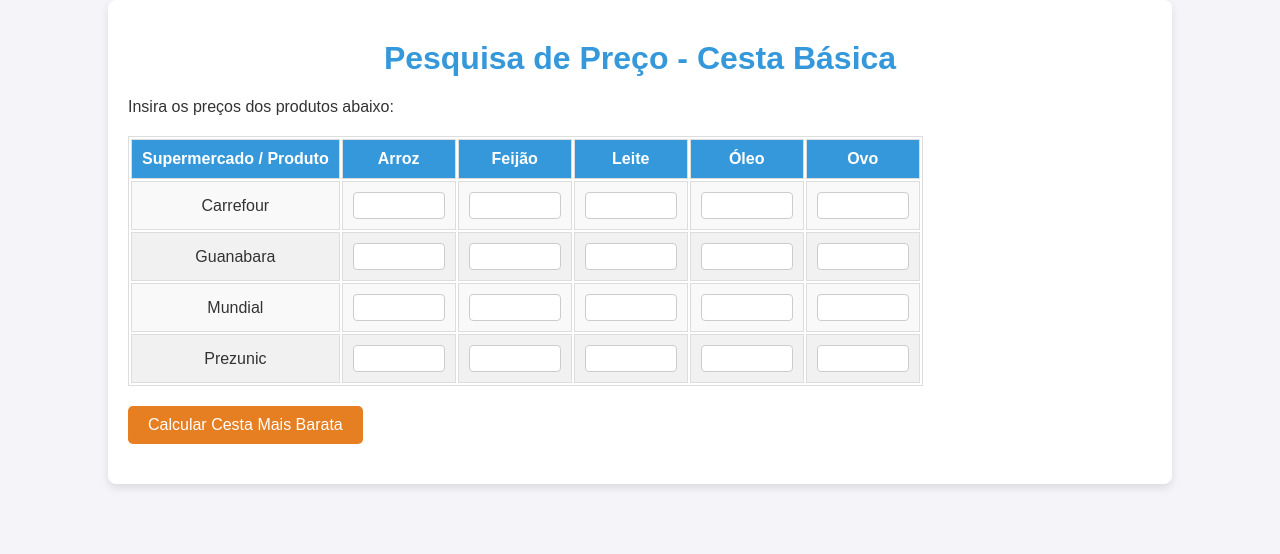
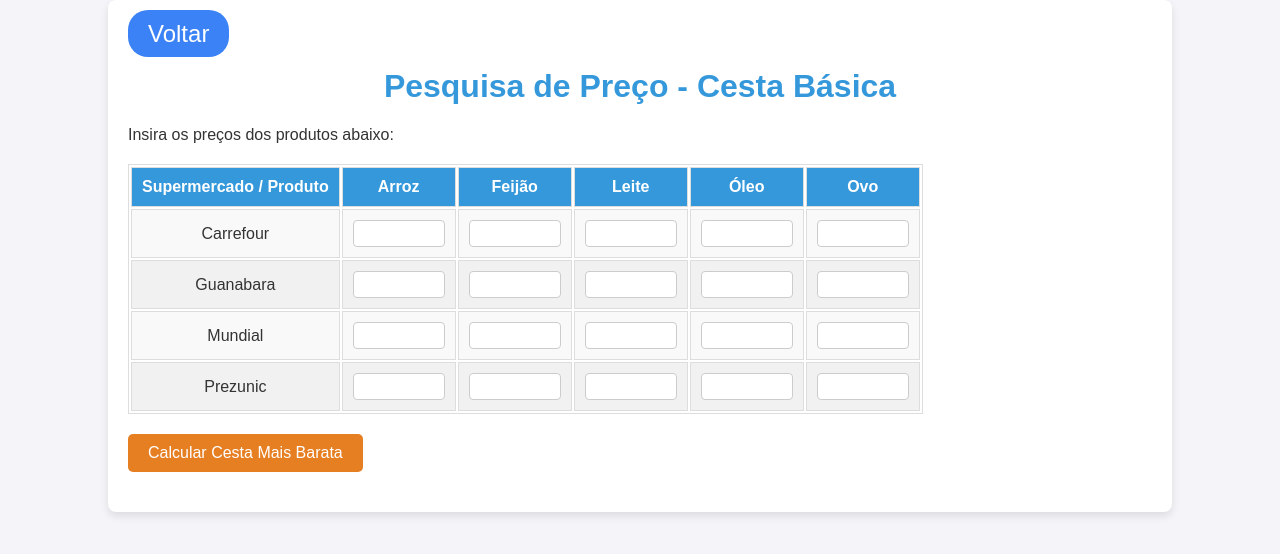
Before and after one commit to Brennoth/Trabalho-Algoritimo, a plain HTML site: page html-css/trabalho.html in a window 1280 px wide. Drawn offline with Linux system fonts and the light colour scheme.

Commit message:
alteração

```diff
--- a/JavaScript/script.js
+++ b/JavaScript/script.js
@@ -1,26 +1,40 @@
 function calcularCesta() {
+  // Lista de supermercados a serem comparados
   const supermercados = ["Carrefour", "Guanabara", "Mundial", "Prezunic"];
+
+  // Lista dos produtos da cesta
   const produtos = ["Arroz", "Feijão", "Leite", "Óleo", "Ovo"];
+
+  // Matriz que vai armazenar os preços dos produtos em cada supermercado
   const precos = [];
 
+  // Laço para percorrer cada supermercado
+  for (let i = 0; i < supermercados.length; i++) {
+    precos[i] = []; // Cria uma linha na matriz de preços para o supermercado atual
 
-  for (let i = 0; i < supermercados.length; i++) {
-    precos[i] = [];
+    // Laço para percorrer os produtos
     for (let j = 0; j < produtos.length; j++) {
+      // Monta o ID do campo de input no HTML, baseado na posição i (mercado) e j (produto)
       const idCampo = `preco-${i}-${j}`;
+
+      // Pega o valor digitado no input e converte para número
       const valor = parseFloat(document.getElementById(idCampo).value);
 
+      // Validação: se o valor não for um número ou for negativo, mostra erro e para a função
       if (isNaN(valor) || valor < 0) {
         alert(`Digite um preço válido para ${supermercados[i]} - ${produtos[j]}`);
         return;
       }
 
+      // Armazena o preço na matriz
       precos[i][j] = valor;
     }
   }
 
+  // Calcula o total de cada supermercado somando os preços da linha correspondente na matriz
   const totais = precos.map(linha => linha.reduce((soma, preco) => soma + preco, 0));
 
+  // Encontra o índice do supermercado com o menor total
   let menorTotal = totais[0];
   let indiceMaisBarato = 0;
   for (let i = 1; i < totais.length; i++) {
@@ -30,6 +44,7 @@
     }
   }
 
+  // Exibe o resultado na tela: total por supermercado e o mais barato
   const resultadoDiv = document.getElementById("resultado");
   resultadoDiv.innerHTML = `
     <p>Totais por supermercado:</p>
--- a/html-css/trabalho.css
+++ b/html-css/trabalho.css
@@ -12,6 +12,15 @@
     text-align: center;
     color: #3498db;
     margin-top: 20px;
+}
+.voltar{
+    padding: 10px 20px;
+    background-color: #3B82F6;
+    border-radius: 20px;
+    text-decoration: none;
+    color: white;
+    font-size: 1.5rem;
+    margin-top: 2rem;
 }
 .container {
     width: 80%;
--- a/html-css/teste.html
+++ b/html-css/trabalho.html
@@ -10,6 +10,7 @@
 
 <body>
     <div class="container">
+        <a href="../index.html" class="voltar">Voltar</a>
         <h1>Pesquisa de Preço - Cesta Básica</h1>
         <p>Insira os preços dos produtos abaixo:</p>
 
```
Also changed, not shown: html-css/codigo.html (+1 -1 lines), index.html (+1 -1 lines), img/codigo-js-documentado.png (added).
